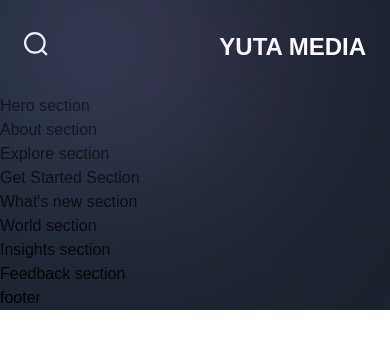
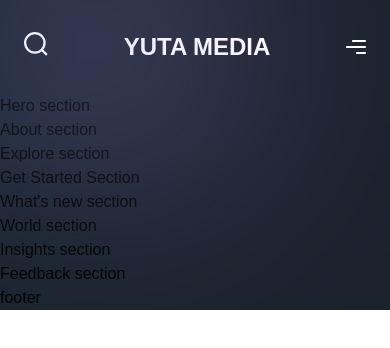
Before and after one commit to Tandid/YutaMedia_LandingPage, a Next.js app: page / in a window 390 px wide. Shown: the top 348 px of the page. Built offline with nearby package versions, Linux system fonts and the light colour scheme; a web font is replaced by a local one.

Commit message:
Added Hamburger Icon

```diff
--- a/components/Navbar.jsx
+++ b/components/Navbar.jsx
@@ -21,6 +21,11 @@
       <h2 className="font-extrabold text-[24px] leading-[30px] text-white">
         YUTA MEDIA
       </h2>
+      <img
+        src="/menu.svg"
+        alt="menu"
+        className="w-[24]px h-24[px] object-contain"
+      />
     </div>
   </motion.nav>
 );
```
